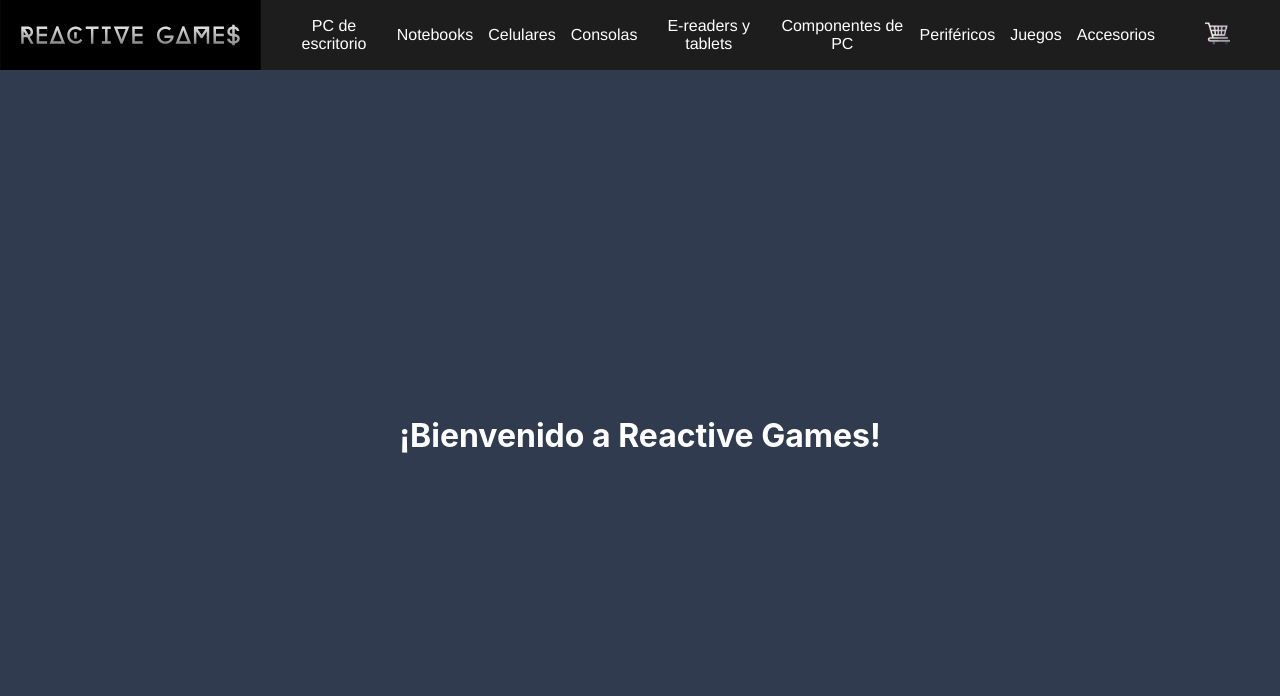
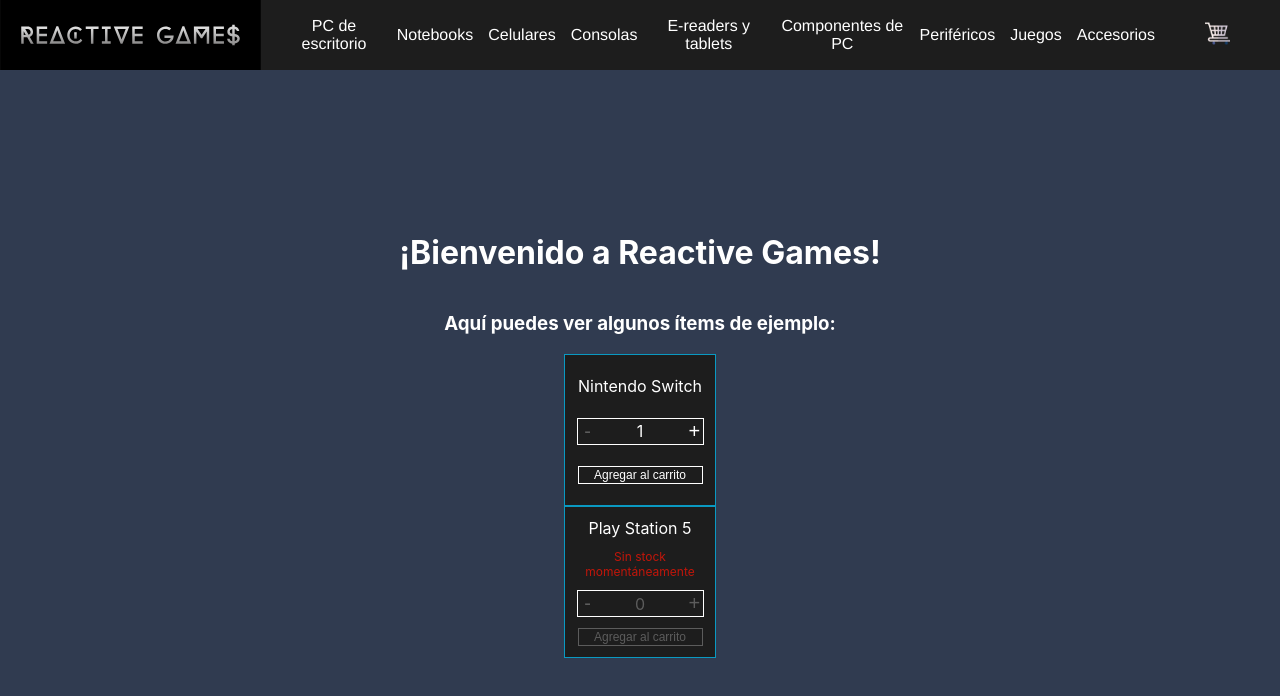
Before and after one commit to rodrafer/tienda-coder-react, a React (Create React App) app: page / in a window 1280 px wide. Shown: the top 696 px of the page. Built offline with nearby package versions, Linux system fonts and the light colour scheme.

Commit message:
Inserting ItemCount component examples inside ItemListContainer

```diff
--- a/src/components/itemListContainer/itemListContainer.js
+++ b/src/components/itemListContainer/itemListContainer.js
@@ -1,9 +1,26 @@
 import './itemListContainer.scss';
+import { ItemCount } from '../itemCount/itemCount';
+import { WORDINGS } from '../../wordings';
 
 export const ItemListContainer = (props) => {
     const { greeting } = props;
 
+    const withStockPops = {
+        itemName: 'Nintendo Switch',
+        itemStock: 3
+    }
+
+    const withoutStockPops = {
+        itemName: 'Play Station 5',
+        itemStock: 0
+    }
+
     return (
-        <h1 className="landing-title">{greeting}</h1>
+        <>
+            <h1 className="landing-title">{greeting}</h1>
+            <h3 className="landing-subtitle">{WORDINGS.ITEMS_EXAMPLE}</h3>
+            <ItemCount {...withStockPops}/>
+            <ItemCount {...withoutStockPops}/>
+        </>
     )
 }
--- a/src/components/itemListContainer/itemListContainer.scss
+++ b/src/components/itemListContainer/itemListContainer.scss
@@ -1,5 +1,6 @@
 @import '../../styles/variables';
 
-.landing-title {
+.landing-title,
+.landing-subtitle {
     color: $font-color-base;
 }
```
